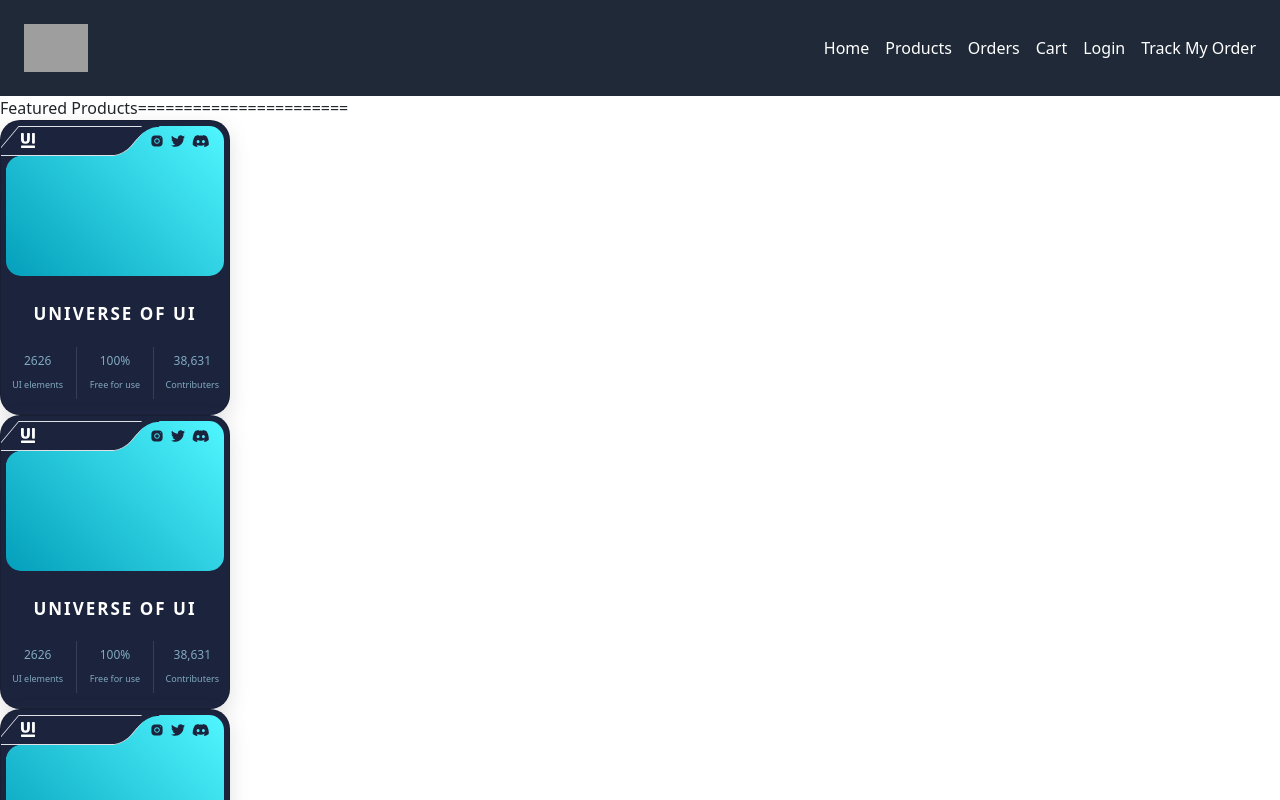
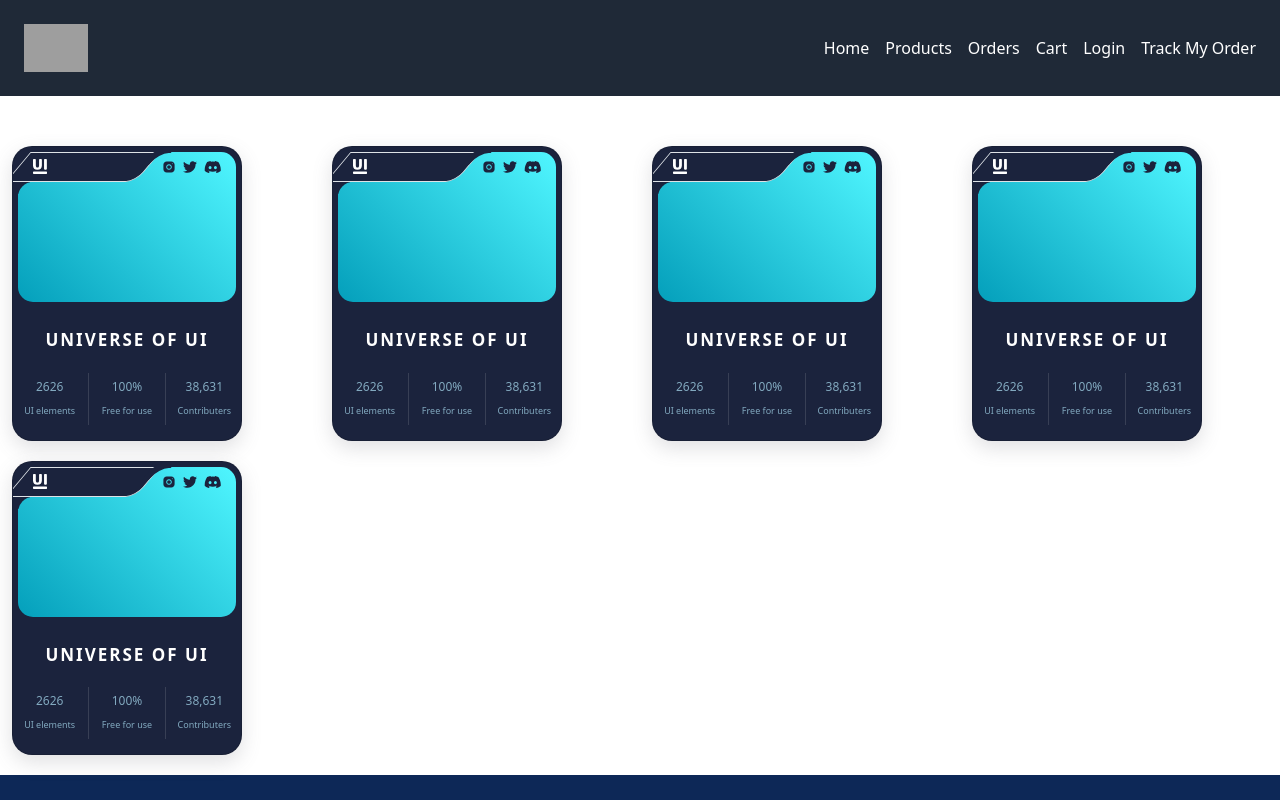
Before and after one commit to helankas26/front-web-app-EADP, an Angular app: page /products in a window 1280 px wide. Shown: the top 800 px of the page. Built offline with nearby package versions, Linux system fonts and the light colour scheme; grey boxes are pictures that could not be loaded.

Commit message:
product listing page

```diff
--- a/src/app/pages/product/product-page/product-page.component.html
+++ b/src/app/pages/product/product-page/product-page.component.html
@@ -1,7 +1,19 @@
-<p>Featured Products=======================</p>
-<app-product-view-card routerLink="/product-details/P-001"></app-product-view-card>
-<app-product-view-card></app-product-view-card>
-<app-product-view-card></app-product-view-card>
-<app-product-view-card></app-product-view-card>
-<app-product-view-card></app-product-view-card>
-<p>Featured Products=======================</p>
+<div class="container">
+  <div class="row">
+    <div class="col-12 col-sm-6 col-md-4 col-lg-3 inner">
+      <app-product-view-card routerLink="/product-details/P-001"></app-product-view-card>
+    </div>
+    <div class="col-12 col-sm-6 col-md-4 col-lg-3 inner">
+      <app-product-view-card routerLink="/product-details/P-001"></app-product-view-card>
+    </div>
+    <div class="col-12 col-sm-6 col-md-4 col-lg-3 inner">
+      <app-product-view-card routerLink="/product-details/P-001"></app-product-view-card>
+    </div>
+    <div class="col-12 col-sm-6 col-md-4 col-lg-3 inner">
+      <app-product-view-card routerLink="/product-details/P-001"></app-product-view-card>
+    </div>
+    <div class="col-12 col-sm-6 col-md-4 col-lg-3 inner">
+      <app-product-view-card routerLink="/product-details/P-001"></app-product-view-card>
+    </div>
+  </div>
+</div>
--- a/src/app/pages/product/product-page/product-page.component.scss
+++ b/src/app/pages/product/product-page/product-page.component.scss
@@ -0,0 +1,7 @@
+.container {
+  margin-top: 50px;
+}
+
+.inner {
+  margin-bottom: 20px;
+}
--- a/src/styles.scss
+++ b/src/styles.scss
@@ -2,3 +2,10 @@
 @tailwind base;
 @tailwind components;
 @tailwind utilities;
+
+/* Reset CSS */
+* {
+  margin: 0;
+  padding: 0;
+  box-sizing: border-box;
+}
```
